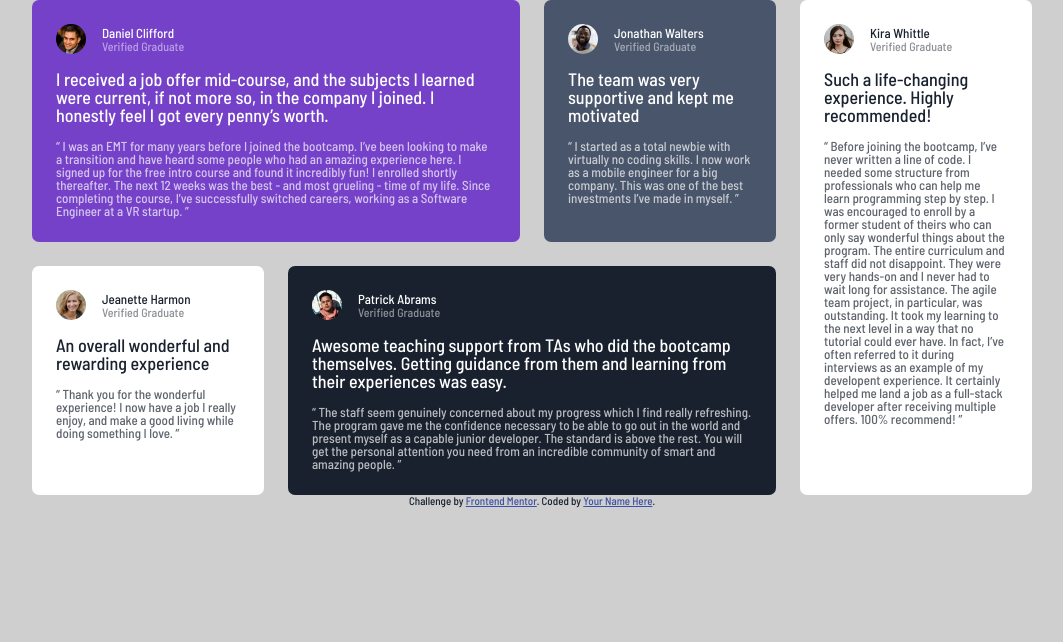
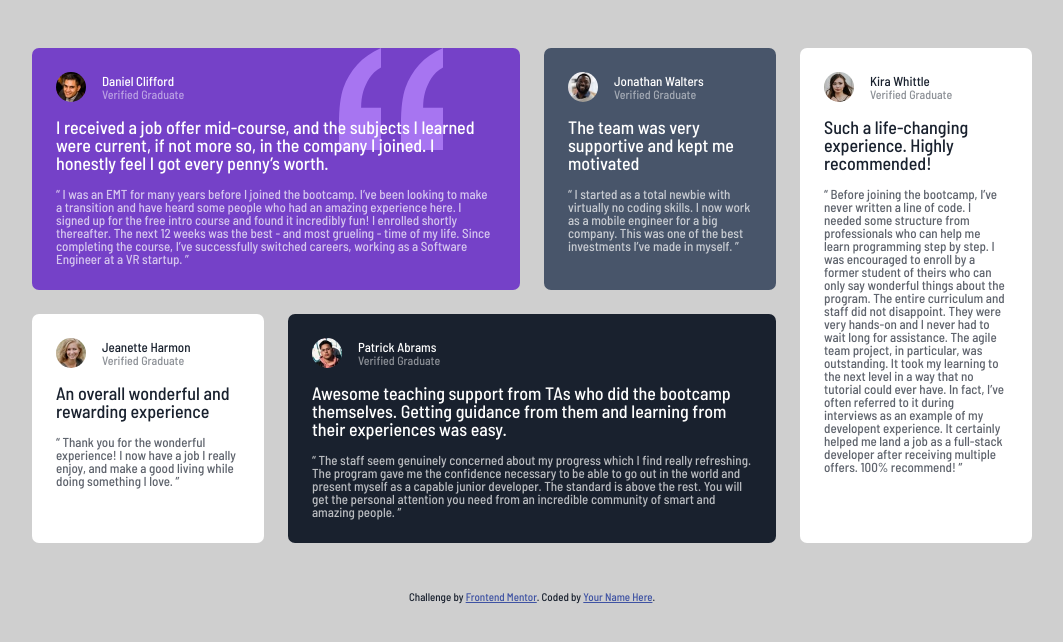
Before and after one commit to vicc30/frontend-mentor-challenges, a plain HTML site: page testimonials-grid-section/index.html in a window 1280 px wide. Shown: the whole page, without its empty margins (108-1171 px from the left). Drawn offline with Linux system fonts and the light colour scheme.

Commit message:
Quote background card 1

```diff
--- a/testimonials-grid-section/styles/main.css
+++ b/testimonials-grid-section/styles/main.css
@@ -32,6 +32,9 @@ body {
   color: var(--very-dark-bb);
 }
 
+section {
+  margin: 3rem 0;
+}
 /* Container */
 .container {
   width: 1000px;
@@ -70,6 +73,9 @@ body {
 }
 .comment-1 {
   grid-column: 1 / 3;
+  background-image: url(../images/bg-pattern-quotation.svg);
+  background-repeat: no-repeat;
+  background-position-x: 80%;
   background-color: var(--moderate-violet);
 }
 .comment-2 {
```
Also changed, not shown: 1 other file.
